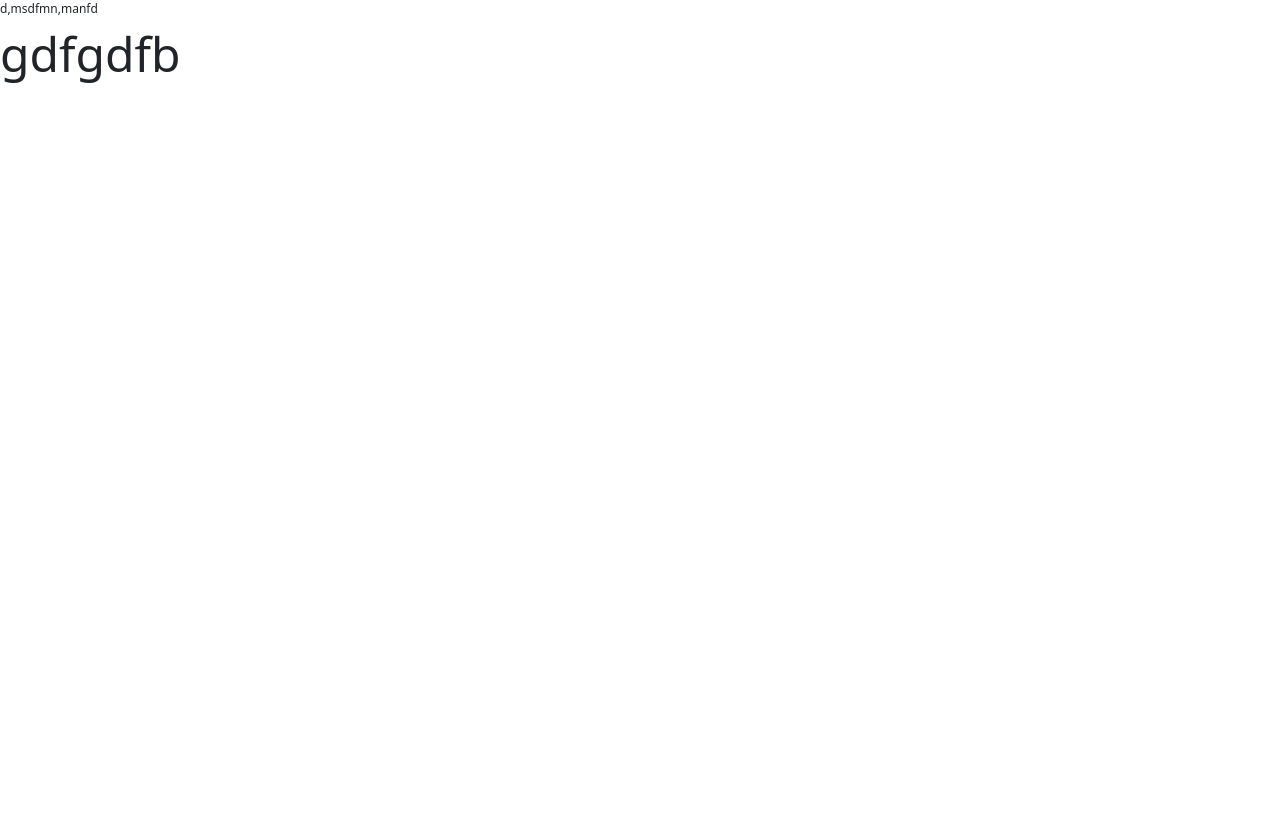
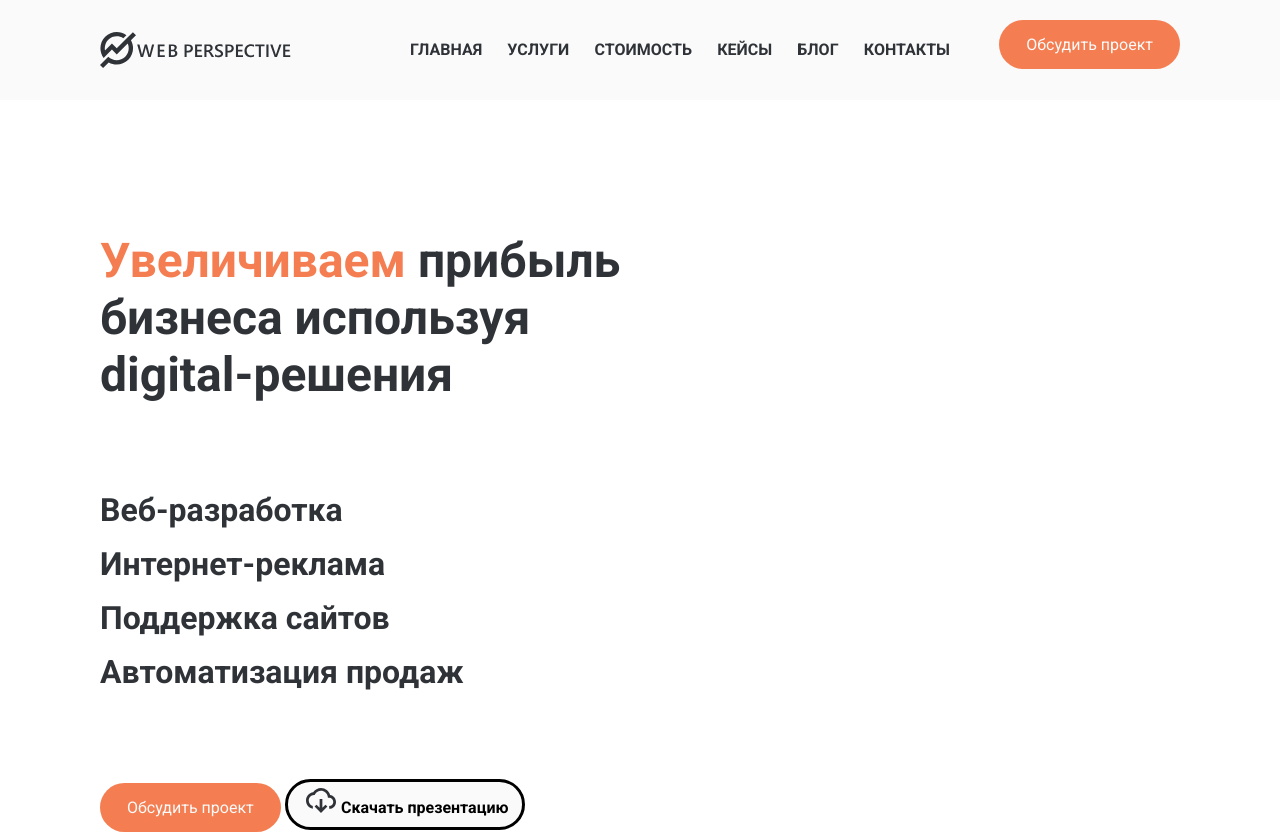
Before and after one commit to DidenkoSveta/marketing-agency-WEB-PERSPECTIVE, a PHP site: page / in a window 1280 px wide. Before the commit the page is almost empty. Before the commit the page ends 83 px from the top, so only its background shows below. Run offline with PHP 8.4, Linux system fonts and the light colour scheme.

Commit message:
add header

```diff
--- a/css/style.css
+++ b/css/style.css
@@ -1,7 +1,161 @@
+* {
+  -webkit-box-sizing: border-box;
+          box-sizing: border-box;
+  margin: 0;
+  padding: 0;
+}
+
+button {
+  border-radius: 30px;
+  height: 51px;
+}
+
 body {
-  background-image: hsl(0, 100%, 50%)
+  background-color: #FFFFFF;
+  width: 100vw;
+  color: #2F3338;
+  font-family: Roboto;
+}
+
+a {
+  font-family: Roboto;
+  text-decoration: none;
+  color: #2F3338;
+  text-decoration: none;
+}
+
+li {
+  list-style-type: none;
+}
+
+header {
+  background-color: #FAFAFA;
+  width: 100vw;
+  position: fixed;
+  top: 0;
+}
+
+.header__block {
+  margin: 0 auto;
+  max-width: 1440px;
+  background-color: #FAFAFA;
+  height: 100px;
+  display: -webkit-box;
+  display: -ms-flexbox;
+  display: flex;
+  -webkit-box-align: center;
+      -ms-flex-align: center;
+          align-items: center;
+  -webkit-box-pack: justify;
+      -ms-flex-pack: justify;
+          justify-content: space-between;
+  -ms-flex-wrap: wrap;
+      flex-wrap: wrap;
+  -ms-flex-line-pack: center;
+      align-content: center;
+  padding: 0 100px;
+}
+.header__block-menu {
+  display: -webkit-box;
+  display: -ms-flexbox;
+  display: flex;
+  width: 770px;
+  -webkit-box-pack: justify;
+      -ms-flex-pack: justify;
+          justify-content: space-between;
+}
+.header__block-lists {
+  display: -webkit-box;
+  display: -ms-flexbox;
+  display: flex;
+  width: 540px;
+  -webkit-box-pack: justify;
+      -ms-flex-pack: justify;
+          justify-content: space-between;
+  -ms-flex-wrap: wrap;
+      flex-wrap: wrap;
+  -webkit-box-align: center;
+      -ms-flex-align: center;
+          align-items: center;
+}
+.header__block-lists li:hover {
+  -webkit-transform: scaleY(1.2);
+      -ms-transform: scaleY(1.2);
+          transform: scaleY(1.2);
+}
+.header__block-lists li:hover a:hover {
+  color: #F47E51;
+}
+.header__block-list {
+  font-style: normal;
+  font-weight: 600;
+  font-size: 16px;
+  line-height: 28px;
+  -webkit-box-align: center;
+      -ms-flex-align: center;
+          align-items: center;
+  text-transform: uppercase;
+}
+.header__block-logo {
+  background-size: cover;
+  background-repeat: no-repeat;
+  height: 36px;
+}
+
+.button__feedback {
+  width: 200px;
+  color: #FAFAFA;
+  background-color: #F47E51;
+  border: none;
+}
+
+.button__feedback-header {
+  padding: 15px 27px;
+  border-radius: 30px;
+  white-space: nowrap;
+}
+
+main {
+  position: relative;
+  top: 200px;
+}
+
+.slogan {
+  max-width: 1440px;
+  margin: 0 auto;
+  padding: 0 100px;
+}
+
+.block__slogan {
+  max-width: 590px;
+}
+.block__slogan h1 {
+  font-weight: 700;
+  font-size: 48px;
+  line-height: 57px;
+  margin-bottom: 80px;
+}
+.block__slogan h1 span {
+  color: #F47E51;
+}
+.block__slogan-btn {
+  width: 240px;
+  background-color: #FAFAFA;
+  border: 3px solid;
+  font-weight: 600;
+  font-size: 16px;
+  line-height: 28px;
+}
+.block__slogan-btn img {
+  margin-right: 5px;
+  margin: auto 5px;
+}
+.block__slogan-btns {
+  margin-top: 80px;
+}
+
+.slogan-text {
+  font-weight: 700;
+  font-size: 32px;
+  line-height: 54px;
 }/*# sourceMappingURL=style.css.map */
-.text
-{font-size: 12px;}
-.text-small
-{font-size: 4em;}
--- a/index.html
+++ b/index.html
@@ -5,19 +5,55 @@
    <meta charset="UTF-8">
    <meta http-equiv="X-UA-Compatible" content="IE=edge">
    <meta name="viewport" content="width=device-width, initial-scale=1">
-   <title>Document</title>
+   <link rel="icon" href="assets/svg/favicon.ico">
+   <title>Web Perspective</title>
+   <link rel="preconnect" href="https://fonts.googleapis.com">
+   <link rel="preconnect" href="https://fonts.gstatic.com" crossorigin>
+   <link href="https://fonts.googleapis.com/css2?family=Roboto:wght@100;300;400;500;700;900&display=swap" rel="stylesheet">
    <link rel="stylesheet" href="css/normalize.css">
-   <link href="https://cdn.jsdelivr.net/npm/bootstrap@5.2.3/dist/css/bootstrap.min.css" rel="stylesheet"
-      integrity="sha384-rbsA2VBKQhggwzxH7pPCaAqO46MgnOM80zW1RWuH61DGLwZJEdK2Kadq2F9CUG65" crossorigin="anonymous">
    <link rel="stylesheet" type="text/css" href="css/style.css">
 </head>
 
 <body>
-   <div class="text">d,msdfmn,manfd
-<div class="text-small">gdfgdfb</div></div>
-   <script src="https://cdn.jsdelivr.net/npm/bootstrap@5.2.3/dist/js/bootstrap.bundle.min.js"
-      integrity="sha384-kenU1KFdBIe4zVF0s0G1M5b4hcpxyD9F7jL+jjXkk+Q2h455rYXK/7HAuoJl+0I4"
-      crossorigin="anonymous"></script>
+   <header>
+      <div class="header__block">
+         <a class="header__block-logo" href="#"><img src="assets/svg/logo.svg" alt="logo"></a>
+         <!-- <button type="button" class="burger header__burger"></button> -->
+<div class="header__block-menu">
+   <nav class="navigation__header">
+      <!-- <button type="button" class="close header__close"></button> -->
+      <ul class="header__block-lists navigation__menu">
+         <li class="header__block-link"><a class="header__block-list" href="#">Главная</a></li>
+         <li><a class="header__block-list" href="#">Услуги</a></li>
+         <li><a class="header__block-list" href="#">Стоимость</a></li>
+         <li><a class="header__block-list" href="#">Кейсы</a></li>
+         <li><a class="header__block-list" href="#">Блог</a></li>
+         <li><a class="header__block-list" href="#">Контакты</a></li>
+      </ul>
+   </nav>
+   <li><a class="button__feedback button__feedback-header" href="#">Обсудить проект</a></li>
+</div>
+      </div>
+   </header>
+   <main>
+<section class="slogan">
+   <div class="block__slogan">
+      <h1><span>Увеличиваем</span> прибыль бизнеса используя digital-решения</h1>
+      <div class="block__slogan-text">
+         <h3 class="slogan-text">Веб-разработка</h3>
+         <h3 class="slogan-text">Интернет-реклама</h3>
+         <h3 class="slogan-text">Поддержка сайтов</h3>
+         <h3 class="slogan-text">Автоматизация продаж</h3>
+      </div>
+      <div class="block__slogan-btns">
+         <a class="button__feedback button__feedback-header" href="#">Обсудить проект</a>
+         <button class="block__slogan-btn"><img src="assets/svg/download.svg" alt="download">Скачать презентацию</button>
+
+      </div>
+   </div>
+   <div class="block__slider"></div>
+</section>
+   </main>
 </body>
 
 </html>
--- a/sass/style.sass
+++ b/sass/style.sass
@@ -1,2 +1,109 @@
+$white: #FFFFFF
+$orange: #F47E51
+$red: #EC6A6A
+$gradient: linear-gradient(210.11deg, #EC6A6A 5.87%, #F47E51 90.46%)
+$black: #2F3338
+$grey: #F1F0F0
+$wgrey: #FAFAFA
+*
+   box-sizing: border-box
+   margin: 0
+   padding: 0
+button
+   border-radius: 30px
+   height: 51px
 body
-   background: green
+   background-color: $white
+   width: 100vw
+   color: $black
+   font-family: Roboto
+a
+   font-family: Roboto
+   text-decoration: none
+   color: $black
+   text-decoration: none
+li
+   list-style-type: none
+header
+   background-color: $wgrey
+   width: 100vw
+   position: fixed
+   top: 0
+.header__block
+   margin: 0 auto
+   max-width: 1440px
+   background-color: $wgrey
+   height: 100px
+   display: flex
+   align-items: center
+   justify-content: space-between
+   flex-wrap: wrap
+   align-content: center
+   padding: 0 100px
+   &-menu
+      display: flex
+      width: 770px
+      justify-content: space-between
+
+   &-lists
+      display: flex
+      width: 540px
+      justify-content: space-between
+      flex-wrap: wrap
+      align-items: center
+      li:hover
+         transform: scaleY(1.2)
+         a:hover
+            color: $orange
+   &-list
+      font-style: normal
+      font-weight: 600
+      font-size: 16px
+      line-height: 28px
+      align-items: center
+      text-transform: uppercase
+   &-logo
+      background-size: cover
+      background-repeat: no-repeat
+      height: 36px
+.button__feedback
+   width: 200px
+   color: $wgrey
+   background-color: $orange
+   border: none
+.button__feedback-header
+   padding: 15px 27px
+   border-radius: 30px
+   white-space: nowrap
+main
+   position: relative
+   top: 200px
+.slogan
+   max-width: 1440px
+   margin: 0 auto
+   padding: 0 100px
+.block__slogan
+   max-width: 590px
+   h1
+      font-weight: 700
+      font-size: 48px
+      line-height: 57px
+      margin-bottom: 80px
+      span
+         color: $orange
+   &-btn
+      width: 240px
+      background-color: $wgrey
+      border: 3px solid
+      font-weight: 600
+      font-size: 16px
+      line-height: 28px
+      img
+         margin-right: 5px
+         margin: auto 5px
+   &-btns
+      margin-top: 80px
+.slogan-text
+   font-weight: 700
+   font-size: 32px
+   line-height: 54px
```
Also changed, not shown: assets/svg/download.svg (added), assets/svg/favicon.ico (added), assets/svg/logo.svg (added), 1 other file.
